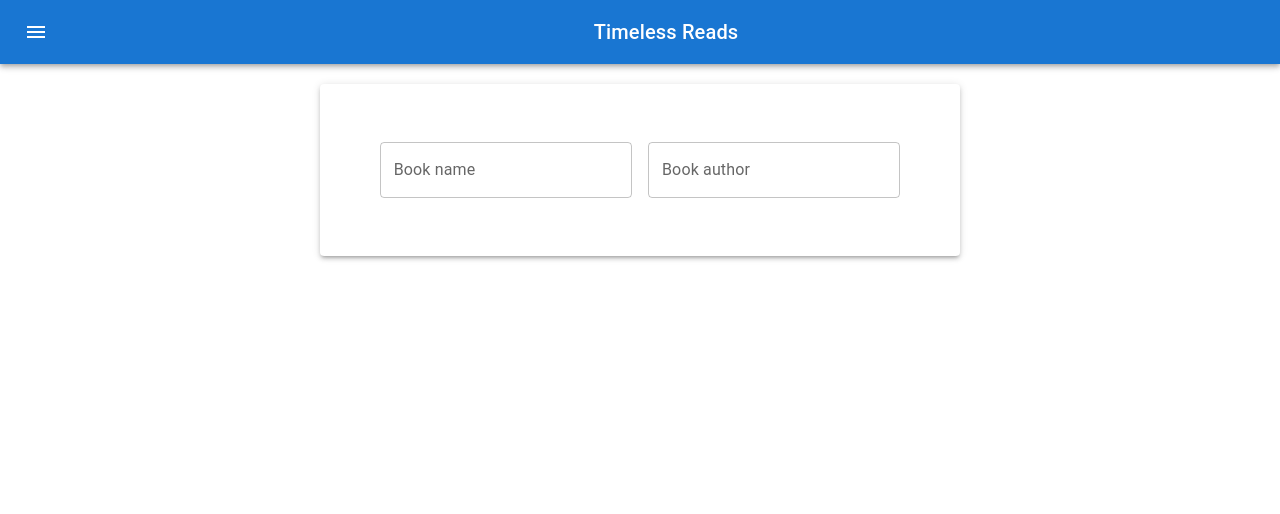
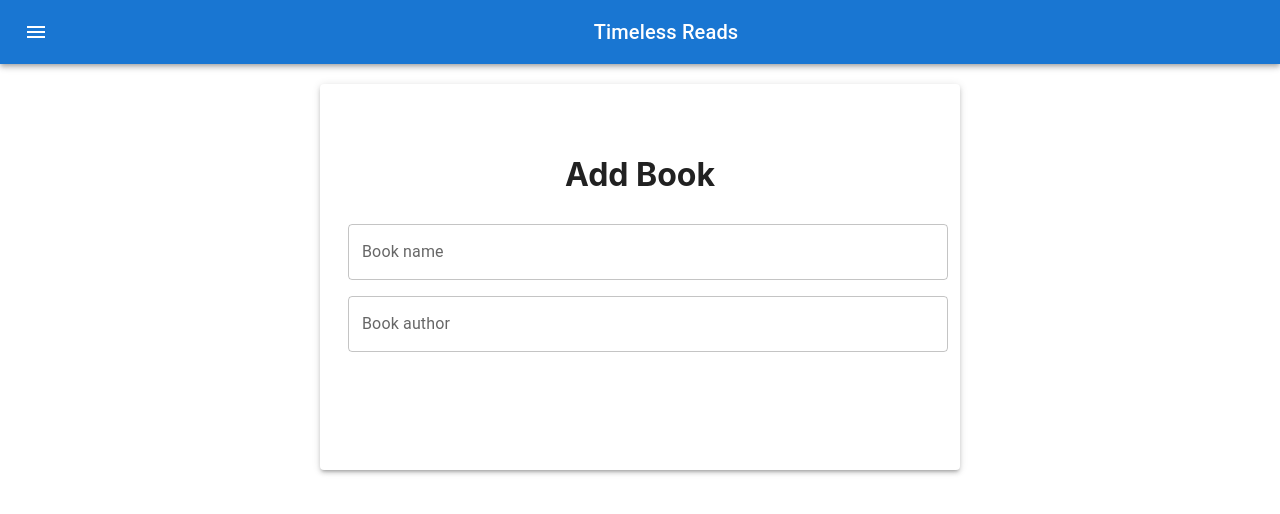
Before and after one commit to nadeeshaani/Timeless-Reads, a React (Create React App) app in the folder frontend/: page / in a window 1280 px wide. Shown: the top 514 px of the page. Built offline with nearby package versions, Linux system fonts and the light colour scheme.

Commit message:
changes to controlled form

```diff
--- a/frontend/src/components/Book.js
+++ b/frontend/src/components/Book.js
@@ -5,21 +5,38 @@ import { Container, Paper } from '@mui/material';
 
 export default function Book() {
   const paperStyle = {padding:'50px 20px', width:600, margin:"20px auto"}
+  const[name, setName] = React.useState('')
+  const[author,setAuthor]=React.useState('')
+
+
   return (
     <Container>
       <Paper elevation={3} style={paperStyle}>
+      <h1>Add Book</h1>
     <Box
       component="form"
       sx={{
-        '& > :not(style)': { m: 1, width: '25ch' },
+        '& > :not(style)': { m: 1 },
       }}
       noValidate
       autoComplete="off"
     >
-      <TextField id="outlined-basic" label="Book name" variant="outlined" />
-      <TextField id="outlined-basic" label="Book author" variant="outlined" />
+      <TextField id="outlined-basic" label="Book name" variant="outlined" fullWidth
+      value={name}
+      onChange= {(e)=>setName(e.target.value)}/>
+      <TextField id="outlined-basic" label="Book author" variant="outlined" fullWidth
+      value={author}
+      onChange= {(e)=>setAuthor(e.target.value)}/>
+
+
 
     </Box>
+    {name}
+    <br></br>
+    {author}
+    <br></br>
+    <br></br>
+
     </Paper>
     </Container>
   );
```
